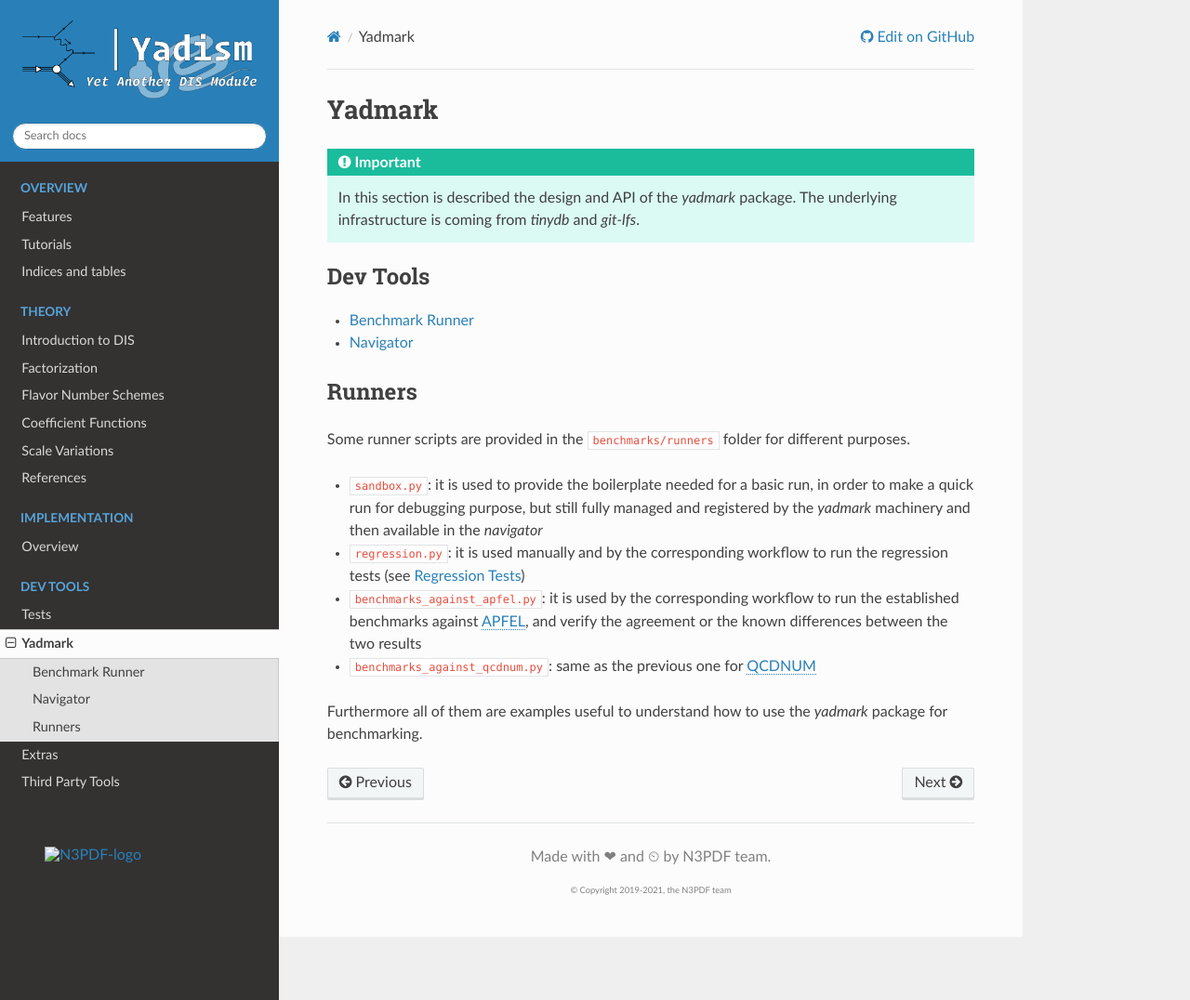
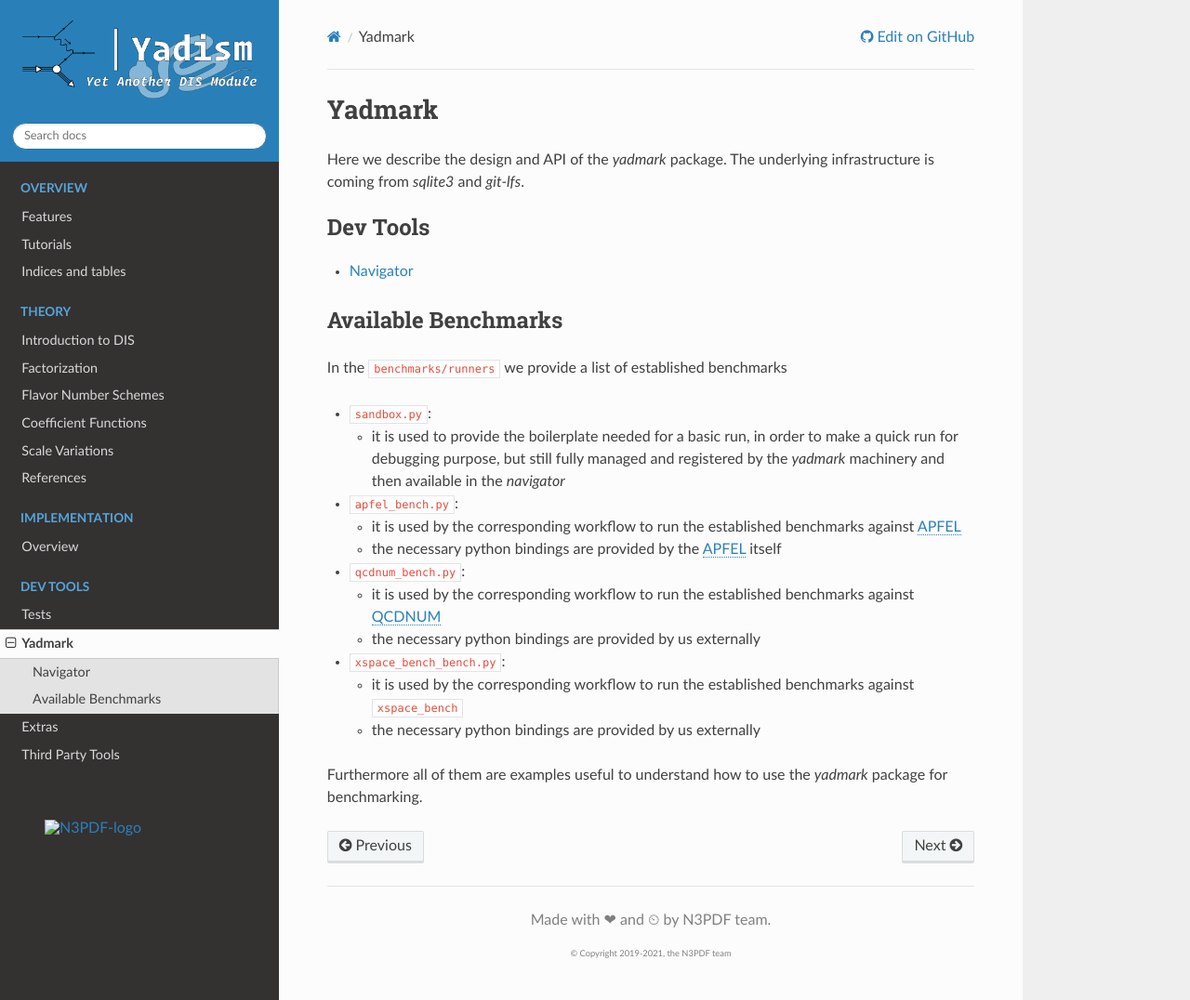
Before and after one commit to NNPDF/yadism, a Sphinx documentation site: the page built from docs/sphinx/source/dev-tools/yadmark.rst, in a window 1280 px wide and 1076 px high. Shown: the whole window at 93% size. Built offline with Sphinx 7.4.7 and the Read the Docs theme 2.0.0, drawn with Linux system fonts in a browser that asks for light colours; pages that are not in the unit, such as notebooks, are missing from menus; the version number could not be read and is left out.

Commit message:
Improve yadmark doc

```diff
--- a/docs/sphinx/source/dev-tools/yadmark.rst
+++ b/docs/sphinx/source/dev-tools/yadmark.rst
@@ -1,35 +1,45 @@
 Yadmark
 =======
 
-.. Important::
-
-   In this section is described the design and API of the `yadmark` package.
-   The underlying infrastructure is coming from `tinydb` and `git-lfs`.
+Here we describe the design and API of the `yadmark` package.
+The underlying infrastructure is coming from `sqlite3` and `git-lfs`.
 
 .. toctree::
    :maxdepth: 1
    :caption: Dev Tools
 
-   benchmark-runner.rst
    navigator.rst
    API <yadmark/yadmark.rst>
 
-Runners
--------
+Available Benchmarks
+--------------------
 
-Some runner scripts are provided in the ``benchmarks/runners`` folder for
-different purposes.
+In the ``benchmarks/runners`` we provide a list of established benchmarks
 
-- ``sandbox.py``: it is used to provide the boilerplate needed for a basic run,
-  in order to make a quick run for debugging purpose, but still fully managed
-  and registered by the `yadmark` machinery and then available in the
-  `navigator`
-- ``regression.py``: it is used manually and by the corresponding workflow to
-  run the regression tests (see :doc:`regression-tests`)
-- ``benchmarks_against_apfel.py``: it is used by the corresponding workflow to
-  run the established benchmarks against |APFEL|, and verify the agreement or the
-  known differences between the two results
-- ``benchmarks_against_qcdnum.py``: same as the previous one for |QCDNUM|
+- ``sandbox.py``:
+
+  - it is used to provide the boilerplate needed for a basic run,
+    in order to make a quick run for debugging purpose, but still fully managed
+    and registered by the `yadmark` machinery and then available in the
+    `navigator`
+
+- ``apfel_bench.py``:
+
+  - it is used by the corresponding workflow to
+    run the established benchmarks against |APFEL|
+  - the necessary python bindings are provided by the |APFEL| itself
+
+- ``qcdnum_bench.py``:
+
+  - it is used by the corresponding workflow to
+    run the established benchmarks against |QCDNUM|
+  - the necessary python bindings are provided by us externally
+
+- ``xspace_bench_bench.py``:
+
+  - it is used by the corresponding workflow to
+    run the established benchmarks against ``xspace_bench``
+  - the necessary python bindings are provided by us externally
 
 Furthermore all of them are examples useful to understand how to use the
 `yadmark` package for benchmarking.
```
Also changed, not shown: docs/sphinx/source/dev-tools/benchmark-runner.rst (deleted, +0 -37 lines).
